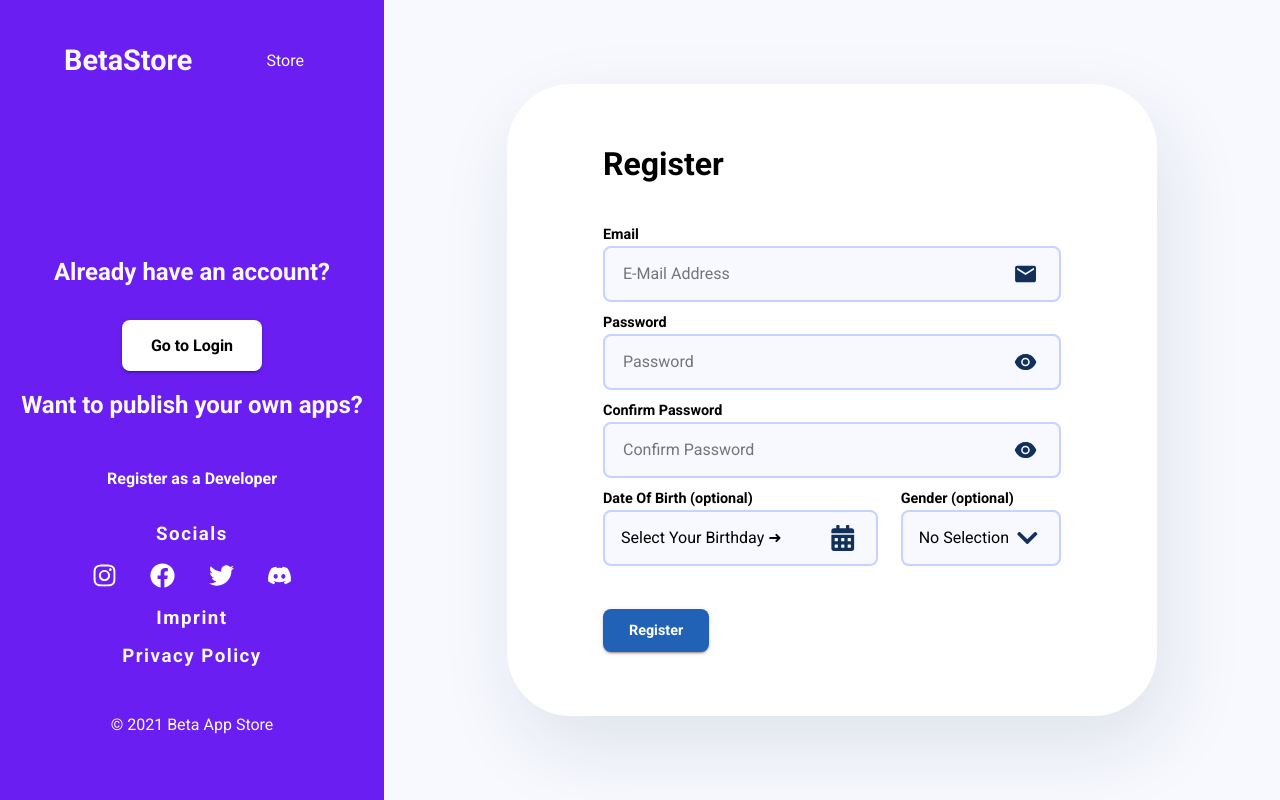
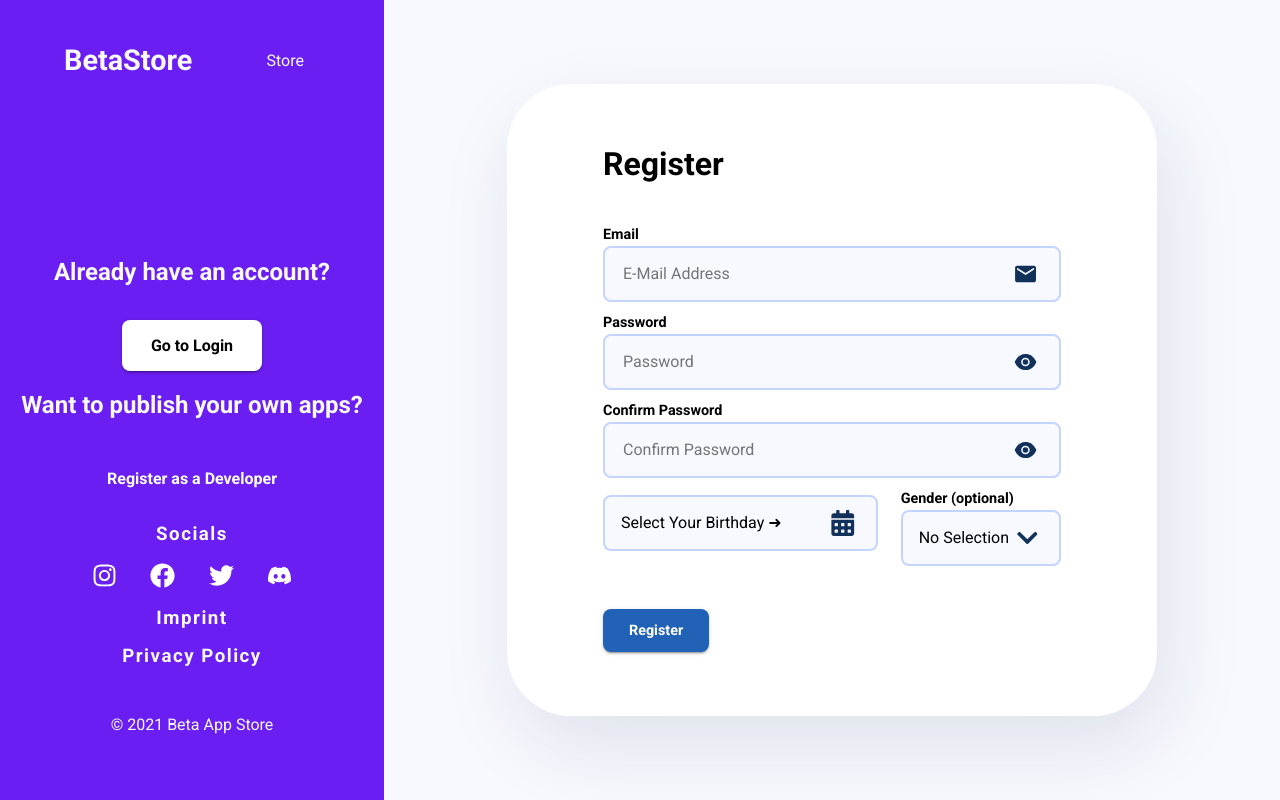
Before and after one commit to floriankulig/testiply, a Next.js app: page /register in a window 1280 px wide. Built offline with nearby package versions, Linux system fonts and the light colour scheme.

Commit message:
added Dynnamic label for DateInput

```diff
--- a/src/components/auth/DateInput.tsx
+++ b/src/components/auth/DateInput.tsx
@@ -119,6 +119,7 @@ const CalendarWrapper = styled.div`
 `;
 
 interface DateInputProps {
+    label: string;
     date: Date;
     setDate: React.Dispatch<React.SetStateAction<Date>>;
     minDate: Date;
@@ -127,7 +128,7 @@ interface DateInputProps {
     className?: string;
 }
 
-export const DateInput: React.FC<DateInputProps> = ({ date, setDate, minDate, maxDate, style, className }) => {
+export const DateInput: React.FC<DateInputProps> = ({ label, date, setDate, minDate, maxDate, style, className }) => {
     const [calendarOpen, setCalendarOpen] = useState<boolean>(false);
     const [hasInitialDate, setHasInitialDate] = useState<boolean>(true);
     const ref = useRef<HTMLDivElement>()
@@ -135,7 +136,7 @@ export const DateInput: React.FC<DateInputProps> = ({ date, setDate, minDate, ma
 
     return (
         <FormInput style={{ position: "relative", ...style }} className={className}>
-            Date Of Birth (optional)
+            {label}
             <TextField>
                 <span>
                     {hasInitialDate ? "Select Your Birthday ➜" : date.toString().slice(4, 15)}
```
